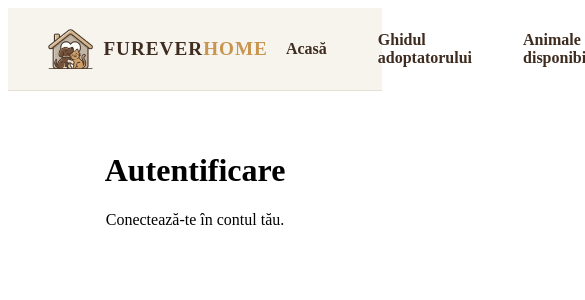
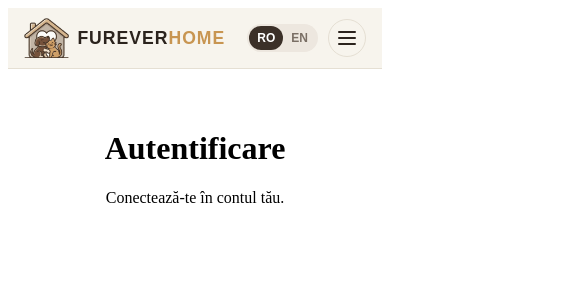
Before and after one commit to Fur-Ever-Home/FurEverHome-FE, a React (Vite) app: page /login in a window 390 px wide. Shown: the top 300 px of the page, 585 px wide, since content can reach past the window. Built offline with nearby package versions, Linux system fonts and the light colour scheme.

Commit message:
Adăugat meniu hamburger și responsive pentru Header

```diff
--- a/src/components/Header.css
+++ b/src/components/Header.css
@@ -90,3 +90,142 @@
   background-color: #3F2C20;
   color: #ffffff;
 }
+
+
+/* ========================================== */
+/* STILURI HEADER - VERSIUNEA MOBIL FORȚATĂ   */
+/* ========================================== */
+
+.site-header {
+  display: flex;
+  align-items: center;
+  justify-content: space-between;
+  padding: 12px 16px;
+  background-color: #f7f4ed;
+  border-bottom: 1px solid #e5dfd3;
+  width: 100%;
+  box-sizing: border-box;
+  position: relative;
+  z-index: 1000;
+}
+
+.logo-container {
+  display: flex;
+  align-items: center;
+  gap: 8px;
+  text-decoration: none;
+}
+
+.logo-text {
+  font-family: 'Libertinus Sans', sans-serif;
+  font-weight: 800;
+  font-size: 1.1rem;
+}
+
+.logo-dark { color: #2b231d; }
+.logo-gold { color: #c89551; }
+
+/* Acțiuni din dreapta pe mobil (limbă + hamburger) */
+.header-actions {
+  display: flex;
+  align-items: center;
+  gap: 10px;
+}
+
+.lang-toggle {
+  display: flex;
+  background-color: #ede7df;
+  border-radius: 20px;
+  padding: 2px;
+}
+
+.lang-btn {
+  background: transparent;
+  border: none;
+  padding: 5px 8px;
+  font-size: 0.75rem;
+  font-weight: 600;
+  cursor: pointer;
+  border-radius: 16px;
+  color: #7a6f65;
+}
+
+.lang-btn.active {
+  background-color: #3b3028;
+  color: #ffffff;
+}
+
+.mobile-menu-btn {
+  display: none; /* Ascuns pe desktop */
+  background: none;
+  border: 1px solid #e5dfd3;
+  border-radius: 50%;
+  width: 38px;
+  height: 38px;
+  cursor: pointer;
+  flex-direction: column;
+  justify-content: center;
+  align-items: center;
+  gap: 4px;
+  padding: 0;
+}
+
+.mobile-menu-btn span {
+  display: block;
+  width: 18px;
+  height: 2px;
+  background-color: #2b231d;
+  border-radius: 2px;
+}
+}
+
+/* ASCUNDEM COMPLET meniul de desktop și butonul de login pe mobil */
+@media (max-width: 768px) {
+  .nav-menu {
+    display: none !important;
+  }
+
+  .btn-auth {
+    display: none !important;
+  }
+}
+@media (max-width: 768px) {
+  .nav-menu {
+    display: none !important;
+  }
+
+  .btn-auth {
+    display: none !important;
+  }
+
+  /* FORȚĂM SĂ APARĂ DOAR PE MOBIL: */
+  .mobile-menu-btn {
+    display: flex !important;
+  }
+
+  /* Stilul pentru meniul deschis pe mobil */
+  .nav-menu.open {
+    display: flex !important;
+    position: absolute;
+    top: 100%;
+    left: 0;
+    width: 100%;
+    background-color: #f7f4ed;
+    flex-direction: column;
+    padding: 20px 16px;
+    box-shadow: 0 10px 25px rgba(0, 0, 0, 0.08);
+    border-bottom: 1px solid #e5dfd3;
+    z-index: 1000;
+    gap: 12px;
+    box-sizing: border-box;
+  }
+
+  .nav-menu.open .nav-item {
+    font-size: 1rem;
+    padding: 10px 0;
+    border-bottom: 1px solid #ede7df;
+    width: 100%;
+    text-align: left;
+    color: #3F2C20;
+  }
+}
--- a/src/components/Header.tsx
+++ b/src/components/Header.tsx
@@ -1,3 +1,4 @@
+import React, { useState } from 'react';
 import { Link, useLocation } from 'react-router-dom';
 import logoImage from '../assets/logo.png';
 import './Header.css';
@@ -9,6 +10,11 @@ export default function Header() {
   const { lang, changeLanguage } = useLanguage();
   const t = translations[lang];
 
+  const [isMenuOpen, setIsMenuOpen] = useState(false);
+  const toggleMenu = () => setIsMenuOpen(!isMenuOpen);
+  const closeMenu = () => setIsMenuOpen(false);
+
+
   return (
     <header className="site-header">
       <Link to="/" className="logo-container" style={{ textDecoration: 'none' }}>
@@ -19,13 +25,13 @@ export default function Header() {
         </div>
       </Link>
 
-      <nav className="nav-menu">
-        <Link to="/" className={`nav-item ${location.pathname === '/' ? 'active' : ''}`}>{t.navHome}</Link>
-        <Link to="/ghidul-adoptatorului" className={`nav-item ${location.pathname === '/ghidul-adoptatorului' ? 'active' : ''}`}>{t.navGuide}</Link>
-        <Link to="/catalog" className={`nav-item ${location.pathname === '/catalog' ? 'active' : ''}`}>{t.navCatalog}</Link>
-        <Link to="/adaposturi" className={`nav-item ${location.pathname === '/adaposturi' ? 'active' : ''}`}>{t.navShelters}</Link>
-        <Link to="/colaborari" className={`nav-item ${location.pathname === '/colaborari' ? 'active' : ''}`}>{t.navCollaborators}</Link>
-        <Link to="/despre-noi" className={`nav-item ${location.pathname === '/despre-noi' ? 'active' : ''}`}>{t.navAbout}</Link>
+     <nav className={`nav-menu ${isMenuOpen ? 'open' : ''}`}>
+        <Link to="/" className={`nav-item ${location.pathname === '/' ? 'active' : ''}`} onClick={closeMenu}>{t.navHome}</Link>
+        <Link to="/ghidul-adoptatorului" className={`nav-item ${location.pathname === '/ghidul-adoptatorului' ? 'active' : ''}`} onClick={closeMenu}>{t.navGuide}</Link>
+        <Link to="/catalog" className={`nav-item ${location.pathname === '/catalog' ? 'active' : ''}`} onClick={closeMenu}>{t.navCatalog}</Link>
+        <Link to="/adaposturi" className={`nav-item ${location.pathname === '/adaposturi' ? 'active' : ''}`} onClick={closeMenu}>{t.navShelters}</Link>
+        <Link to="/colaborari" className={`nav-item ${location.pathname === '/colaborari' ? 'active' : ''}`} onClick={closeMenu}>{t.navCollaborators}</Link>
+        <Link to="/despre-noi" className={`nav-item ${location.pathname === '/despre-noi' ? 'active' : ''}`} onClick={closeMenu}>{t.navAbout}</Link>
       </nav>
 
       <div className="header-actions">
@@ -47,6 +53,11 @@ export default function Header() {
             EN
           </button>
         </div>
+        <button className="mobile-menu-btn" onClick={toggleMenu} aria-label="Meniu">
+          <span></span>
+          <span></span>
+          <span></span>
+        </button>
       </div>
     </header>
   );
--- a/src/pages/Home.css
+++ b/src/pages/Home.css
@@ -486,3 +486,335 @@
   padding-right: 40px;
   box-sizing: border-box;
 }
+
+/* ========================================== */
+/* STILURI STRICT PENTRU VERSIUNEA DE MOBIL   */
+/* ========================================== */
+
+@media (max-width: 768px) {
+  .home-page {
+    background-color: #f7f4ed;
+    min-height: 100vh;
+  }
+
+  .home-container {
+    width: 100%;
+    max-width: 100%;
+    margin: 0;
+    padding-left: 16px;
+    padding-right: 16px;
+    box-sizing: border-box;
+  }
+
+  /* Secțiunea Hero pe mobil */
+  .hero-section {
+    display: flex;
+    flex-direction: column;
+    padding: 20px 16px;
+    gap: 24px;
+    text-align: center;
+  }
+
+  .hero-content {
+    max-width: 100%;
+  }
+
+  .hero-tag {
+    font-size: 1.1rem;
+    font-weight: 700;
+    color: #c89551;
+    letter-spacing: 1px;
+    margin-bottom: 10px;
+  }
+
+  .hero-title,
+  .hero-title-gold {
+    font-size: 2.1rem !important;
+    line-height: 1.15;
+    font-weight: 800;
+    color: #3F2C20;
+    display: block;
+  }
+
+  .hero-title-gold {
+    color: #c89551;
+  }
+
+  .hero-description {
+    font-size: 0.95rem;
+    color: #5d534a;
+    line-height: 1.5;
+    margin-bottom: 20px;
+  }
+
+  .hero-buttons {
+    display: flex;
+    flex-direction: column;
+    gap: 12px;
+    width: 100%;
+  }
+
+  .btn-primary,
+  .btn-secondary {
+    width: 100%;
+    text-align: center;
+    box-sizing: border-box;
+    padding: 12px 20px;
+    border-radius: 25px;
+    font-weight: 600;
+    text-decoration: none;
+  }
+
+  .btn-primary {
+    background-color: #c89551;
+    color: #ffffff;
+  }
+
+  .btn-secondary {
+    background-color: transparent;
+    color: #3F2C20;
+    border: 1.5px solid #dcd5c7;
+  }
+
+  .hero-image-container {
+    width: 100%;
+    display: flex;
+    justify-content: center;
+    max-width: 100%;
+  }
+
+  .hero-image {
+    width: 100% !important;
+    max-width: 100% !important;
+    height: auto !important;
+    max-height: 240px;
+    object-fit: cover;
+    border-radius: 20px;
+  }
+
+  /* Categorii pe mobil - aliniate corect pe orizontală sau compacte conform Figma */
+  .categories-section {
+    padding: 20px 16px;
+    width: 100%;
+    box-sizing: border-box;
+  }
+
+  .categories-header {
+    display: flex;
+    flex-direction: column;
+    align-items: flex-start;
+    gap: 12px;
+    margin-bottom: 20px;
+  }
+
+  .categories-title {
+    font-size: 1.7rem !important;
+    font-weight: 800;
+    color: #3F2C20;
+    margin: 0;
+  }
+
+  /* Aici modificăm: cardurile de categorii pe mobil să stea pe rând sau flexibil cum erau în design */
+  .categories-cards {
+    display: flex;
+    flex-direction: row; /* Pe rând, exact ca în designul din Figma */
+    gap: 10px;
+    width: 100%;
+    overflow-x: auto;
+  }
+
+  .category-card {
+    flex: 1;
+    min-width: 90px;
+    box-sizing: border-box;
+    background-color: #ffffff;
+    border: 1.5px solid #e5dfd3;
+    border-radius: 16px;
+    padding: 15px 10px;
+    display: flex;
+    flex-direction: column;
+    align-items: center;
+    text-align: center;
+    gap: 8px;
+    text-decoration: none;
+  }
+
+  .category-card.active,
+  .category-card:hover {
+    background-color: #fcefdc;
+    border-color: #c89551;
+  }
+
+  .category-icon img {
+    width: 32px;
+    height: 32px;
+    object-fit: contain;
+  }
+
+  .category-card span {
+    font-size: 0.85rem;
+    font-weight: 700;
+    color: #3F2C20;
+  }
+
+  .btn-view-all {
+    width: 100%;
+    text-align: center;
+    box-sizing: border-box;
+    background-color: transparent;
+    color: #3F2C20;
+    border: 1.5px solid #dcd5c7;
+    padding: 10px;
+    border-radius: 20px;
+    font-weight: 600;
+  }
+
+  /* Restul secțiunilor pe mobil */
+  .carousel-section {
+    padding: 20px 16px;
+    width: 100%;
+    box-sizing: border-box;
+  }
+
+  .carousel-title {
+    font-size: 1.7rem !important;
+    font-weight: 700;
+    color: #3F2C20;
+  }
+
+  .steps-section {
+    padding: 20px 16px;
+    width: 100%;
+    box-sizing: border-box;
+    display: flex;
+    flex-direction: column;
+  }
+
+  .steps-title {
+    font-size: 1.7rem !important;
+    margin-left: 0 !important;
+    text-align: center !important;
+    font-weight: 700;
+    color: #3F2C20;
+  }
+
+  .steps-subtitle {
+    margin-left: 0 !important;
+    text-align: center !important;
+    font-size: 0.95rem !important;
+    color: #7a6f65;
+  }
+
+  .steps-grid {
+    display: flex;
+    flex-direction: column;
+    margin-left: 0 !important;
+    width: 100%;
+    gap: 15px;
+    padding: 0;
+  }
+
+  .step-card {
+    width: 100%;
+    box-sizing: border-box;
+    padding: 24px 20px;
+    background-color: #ffffff;
+    border: 1px solid #e6ded3;
+    border-radius: 16px;
+  }
+
+  .steps-banner {
+    display: flex;
+    flex-direction: column;
+    gap: 20px;
+    margin-left: 0 !important;
+    width: 100% !important;
+    padding: 24px 20px;
+    box-sizing: border-box;
+    align-items: center;
+    text-align: center;
+    background-color: #3F2C20;
+    border-radius: 16px;
+  }
+
+  .steps-banner-text {
+    font-size: 1.4rem !important;
+    color: #ffffff;
+    font-weight: 700;
+  }
+
+  .btn-guide {
+    width: 100%;
+    justify-content: center;
+    box-sizing: border-box;
+    background-color: #c89551;
+    color: #ffffff;
+    padding: 12px;
+    border-radius: 30px;
+    font-weight: 600;
+    text-decoration: none;
+  }
+}
+@media (max-width: 768px) {
+  .site-header {
+    padding: 10px 16px;
+    width: 100%;
+    box-sizing: border-box;
+  }
+
+  .nav-menu {
+    display: none !important;
+  }
+
+  .btn-auth {
+    display: none !important;
+  }
+
+  .mobile-menu-btn {
+    display: flex !important;
+    background: none;
+    border: 1px solid #e5dfd3;
+    border-radius: 50%;
+    width: 38px;
+    height: 38px;
+    cursor: pointer;
+    flex-direction: column;
+    justify-content: center;
+    align-items: center;
+    gap: 4px;
+    padding: 0;
+  }
+
+  .mobile-menu-btn span {
+    display: block;
+    width: 18px;
+    height: 2px;
+    background-color: #2b231d;
+    border-radius: 2px;
+  }
+
+  .nav-menu.open {
+    display: flex !important;
+    position: absolute;
+    top: 100%;
+    left: 0;
+    width: 100%;
+    background-color: #f7f4ed;
+    flex-direction: column;
+    padding: 20px 16px;
+    box-shadow: 0 10px 25px rgba(0, 0, 0, 0.08);
+    border-bottom: 1px solid #e5dfd3;
+    z-index: 1000;
+    gap: 12px;
+    box-sizing: border-box;
+  }
+
+  .nav-menu.open .nav-item {
+    font-size: 1rem;
+    padding: 10px 0;
+    border-bottom: 1px solid #ede7df;
+    width: 100%;
+    text-align: left;
+    color: #3F2C20;
+  }
+}
```
